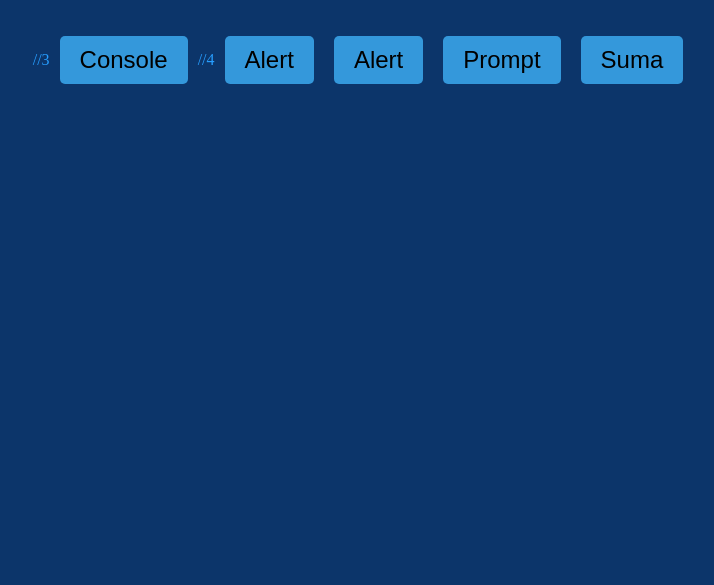
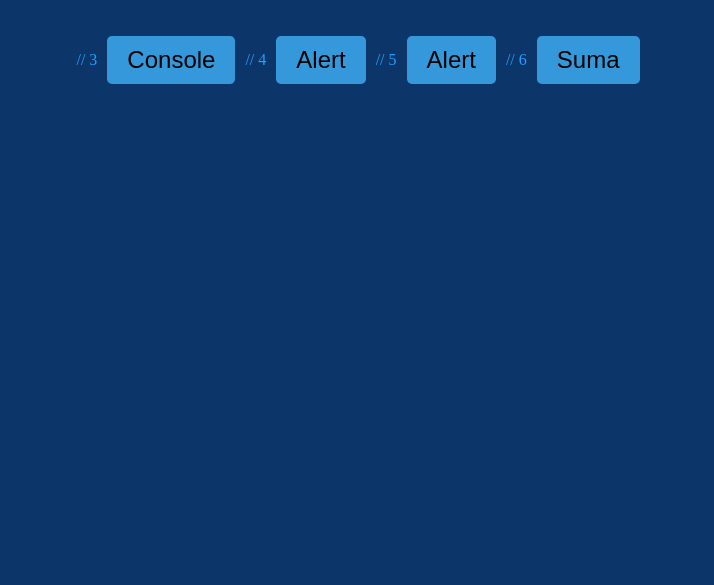
Before and after one commit to Lu1sMig/2035-logica-programacion-2-Aula1, a plain HTML site: page js-curso-2/index.html in a window 1280 px wide. Shown: the part 215-800 px from the top of the page, without its empty margins (277-991 px from the left). Drawn offline with Linux system fonts and the light colour scheme.

Commit message:
Update index.html

```diff
--- a/js-curso-2/index.html
+++ b/js-curso-2/index.html
@@ -11,17 +11,15 @@
         <h1></h1>
     </header>
     <main class="container">
-        //3
+        // 3
         <button onclick="mostarMensajeEnLaConsola()" class="button">Console</button>
-        //4
+        // 4
         <button onclick="mostrarAlerta()" class="button">Alert</button>
-
-        <button onclick="" class="button">Alert</button>
-        <button onclick="" class="button">Prompt</button>
-
-        <button onclick="" class="button">Suma</button>
+        // 5
+        <button onclick="mostarAlerta()" class="button">Alert</button>
+        // 6
+        <button onclick="sumaDosNumeros()" class="button">Suma</button>
     </main>
-
       <script src="app.js"></script>
 </body>
 </html>
```
